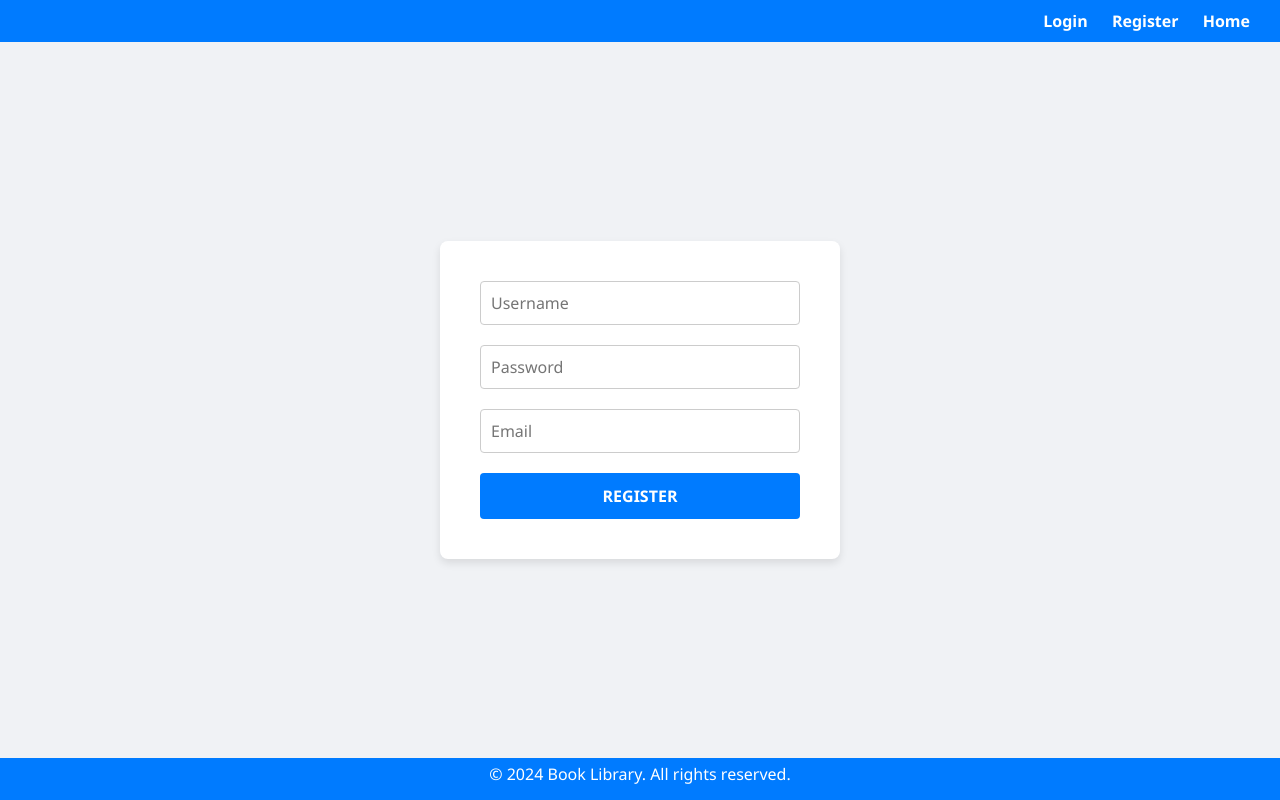
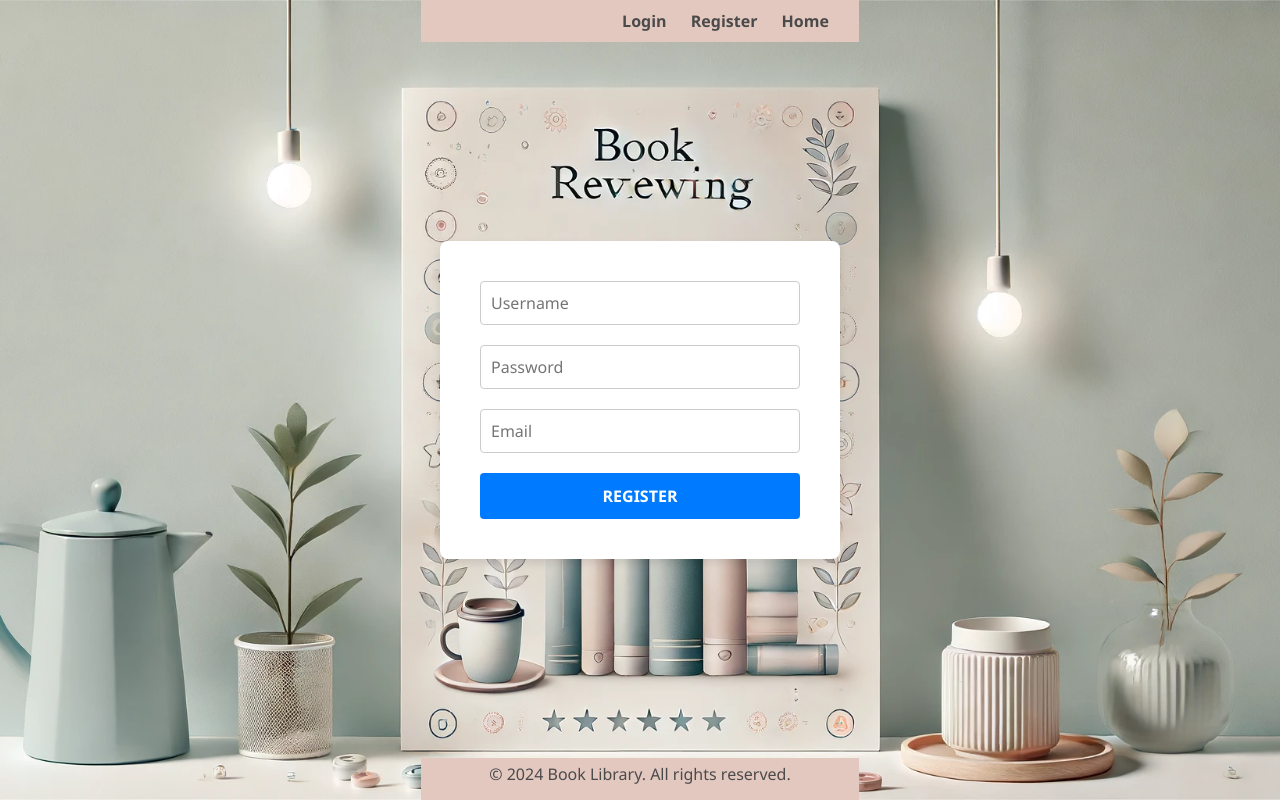
Before and after one commit to ZIDAN44/Book-Review-System, a PHP site: page /register.php in a window 1280 px wide. Run offline with PHP 8.4, Linux system fonts and the light colour scheme.

Commit message:
BRS: Add background image
* Also fix color for header & footer.

Change-Id: I6a498c30a8a366048ac29c519e8091bd2c4389b0
Signed-off-by: Zinadin Zidan <zidan.roking@gmail.com>

```diff
--- a/assets/css/style.css
+++ b/assets/css/style.css
@@ -1,3 +1,4 @@
+/* General styles for all pages */
 * {
     margin: 0;
     padding: 0;
@@ -10,15 +11,17 @@ html, body {
 }
 
 body {
-    background: #f0f2f5;
+    background: url('../images/background.png') no-repeat center center fixed;
+    background-size: cover;
     display: flex;
     flex-direction: column;
     color: #333;
 }
 
 .container {
+    background-color: rgba(255, 255, 255, 0.8);
     width: 100%;
-    max-width: 1200px;
+    max-width: 1000px;
     padding: 20px;
     margin: 0 auto;
     flex: 1;
@@ -26,16 +29,18 @@ body {
 }
 
 header {
-    background: #007bff;
+    background: #A9B7B2;
     padding: 10px 20px;
-    color: white;
+    color: #4A4A4A;
     display: flex;
     justify-content: space-between;
     align-items: center;
+    width: 52.5%;
+    margin: 0 auto;
 }
 
 header nav a {
-    color: white;
+    color: #4A4A4A;
     text-decoration: none;
     margin: 0 10px;
     font-weight: bold;
@@ -212,11 +217,13 @@ button:hover {
 }
 
 footer {
-    background: #007bff;
-    color: white;
+    background: #A9B7B2;
+    color: #4A4A4A;
     text-align: center;
     padding: 5px;
     flex-shrink: 0;
+    width: 52.5%;
+    margin: 0 auto;
 }
 
 /* Add animations */
@@ -294,9 +301,17 @@ footer {
 }
 
 @keyframes starScale {
-    0% { transform: scale(1); }
-    50% { transform: scale(1.2); }
-    100% { transform: scale(1); }
+    0% {
+        transform: scale(1);
+    }
+
+    50% {
+        transform: scale(1.2);
+    }
+
+    100% {
+        transform: scale(1);
+    }
 }
 
 .book-title {
@@ -308,3 +323,50 @@ footer {
     background-color: #ccc;
     cursor: not-allowed;
 }
+
+/* Styles specific to the login/register page */
+.login-page .container {
+    background-color: none;
+    width: 0;
+    max-width: 0;
+    padding: 0;
+    margin: 0 auto;
+    flex: 1;
+    justify-content: center;
+}
+
+.login-page header {
+    background: #E3C8C0;
+    padding: 10px 20px;
+    color: #4A4A4A;
+    display: flex;
+    justify-content: space-between;
+    align-items: center;
+    width: 34.2%;
+    margin: 0 auto;
+}
+
+.login-page header nav a {
+    color: #4A4A4A;
+    text-decoration: none;
+    margin: 0 10px;
+    font-weight: bold;
+}
+
+.login-page header nav a:hover {
+    text-decoration: underline;
+}
+
+.login-page header .welcome {
+    font-size: 16px;
+}
+
+.login-page footer {
+    background: #E3C8C0;
+    color: #4A4A4A;
+    text-align: center;
+    padding: 5px;
+    flex-shrink: 0;
+    width: 34.2%;
+    margin: 0 auto;
+}
--- a/public/login.php
+++ b/public/login.php
@@ -13,7 +13,7 @@ $controller->login();
     <title>Login</title>
     <link rel="stylesheet" href="../assets/css/style.css">
 </head>
-<body>
+<body class="login-page">
     <?php include '../templates/header.php'; ?>
     <div class="container">
         <div class="login-container">
--- a/public/register.php
+++ b/public/register.php
@@ -12,7 +12,7 @@ $controller->register();
     <title>Register</title>
     <link rel="stylesheet" href="../assets/css/style.css">
 </head>
-<body>
+<body class="login-page">
     <?php include '../templates/header.php'; ?>
     <div class="container">
         <div class="login-container">
```
Also changed, not shown: assets/images/background.png (added).
